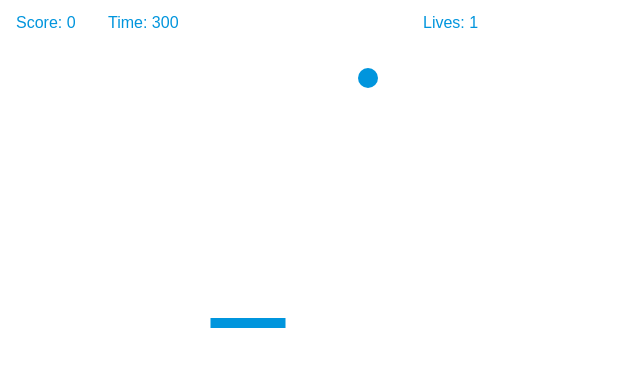
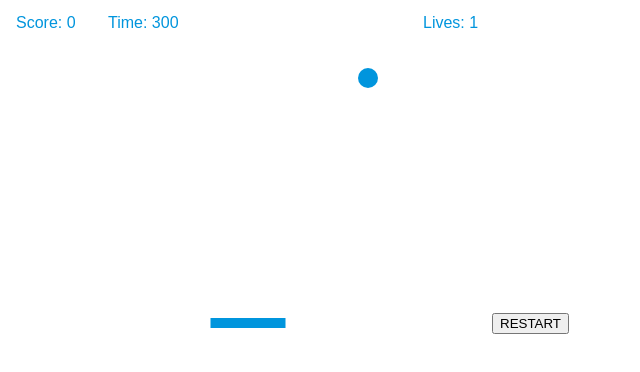
Before and after one commit to KungCC1109/2d-pongGame, a plain HTML site: page index3.html in a window 1280 px wide. Shown: the whole page, without its empty margins (0-640 px from the left). Drawn offline with Linux system fonts and the light colour scheme.

Commit message:
restart button

```diff
--- a/index3.html
+++ b/index3.html
@@ -73,7 +73,8 @@
             ctx.fillText("Lives: " + lives, canvas.width - 65, 20);
         }
 
-        function gameOver(){
+        function restart(){
+            document.location.reload();
 
         }
         function draw() {
@@ -103,10 +104,9 @@
                     if (!lives) {
                         //here~here~
                         alert("GAME OVER");
-                        var name = prompt("Please enter your name " , "name");
-                        //document.location.reload();
+                        var name = prompt("Please enter your name ", "name");
                         clearInterval(interval); // Needed for Chrome to end game
-
+                        restart();
                     }
                     else {
                         x = canvas.width / 2;
@@ -126,6 +126,7 @@
         draw();
 
     </script>
+        <button onclick="restart()">RESTART</button>
 </body>
 
 </html>
```
